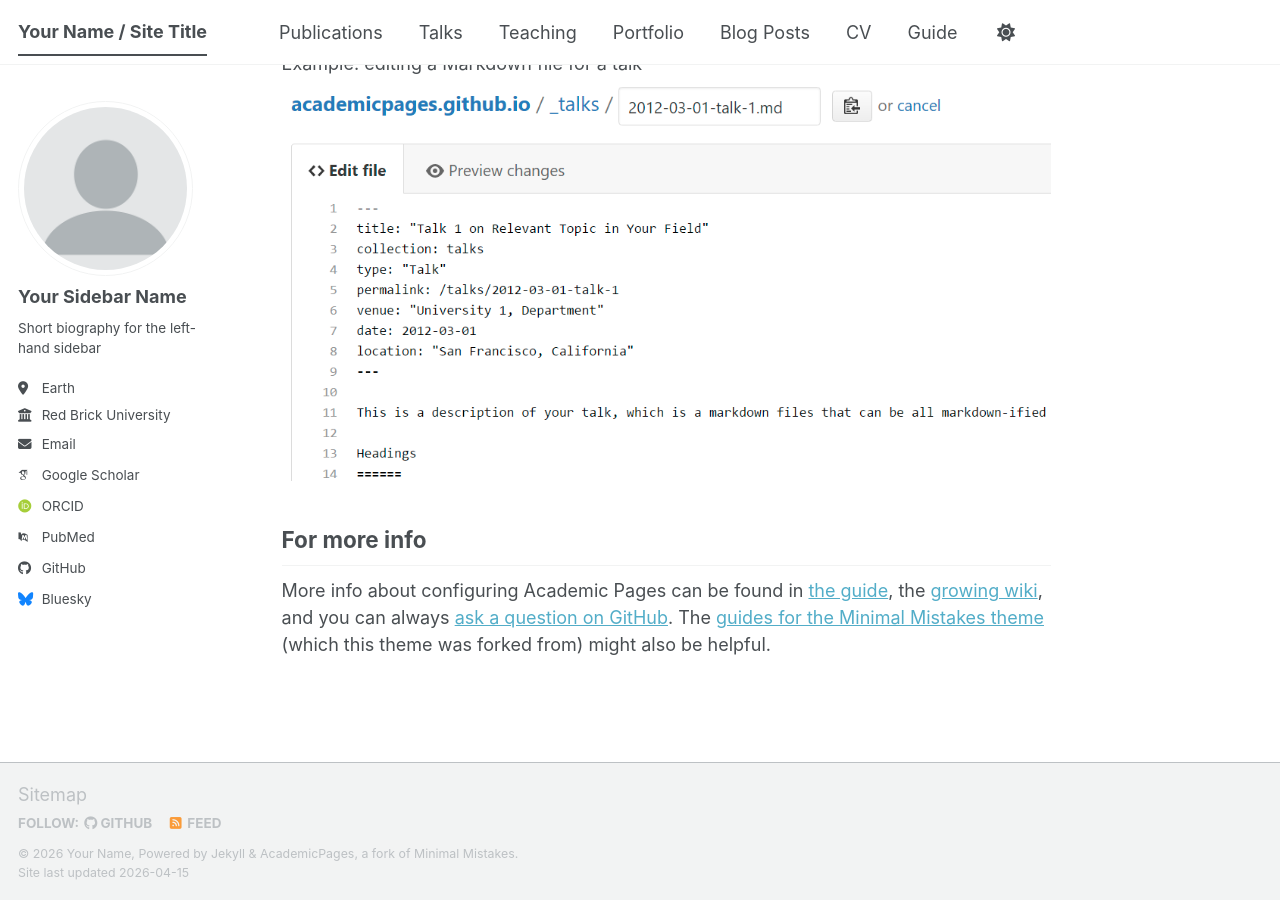
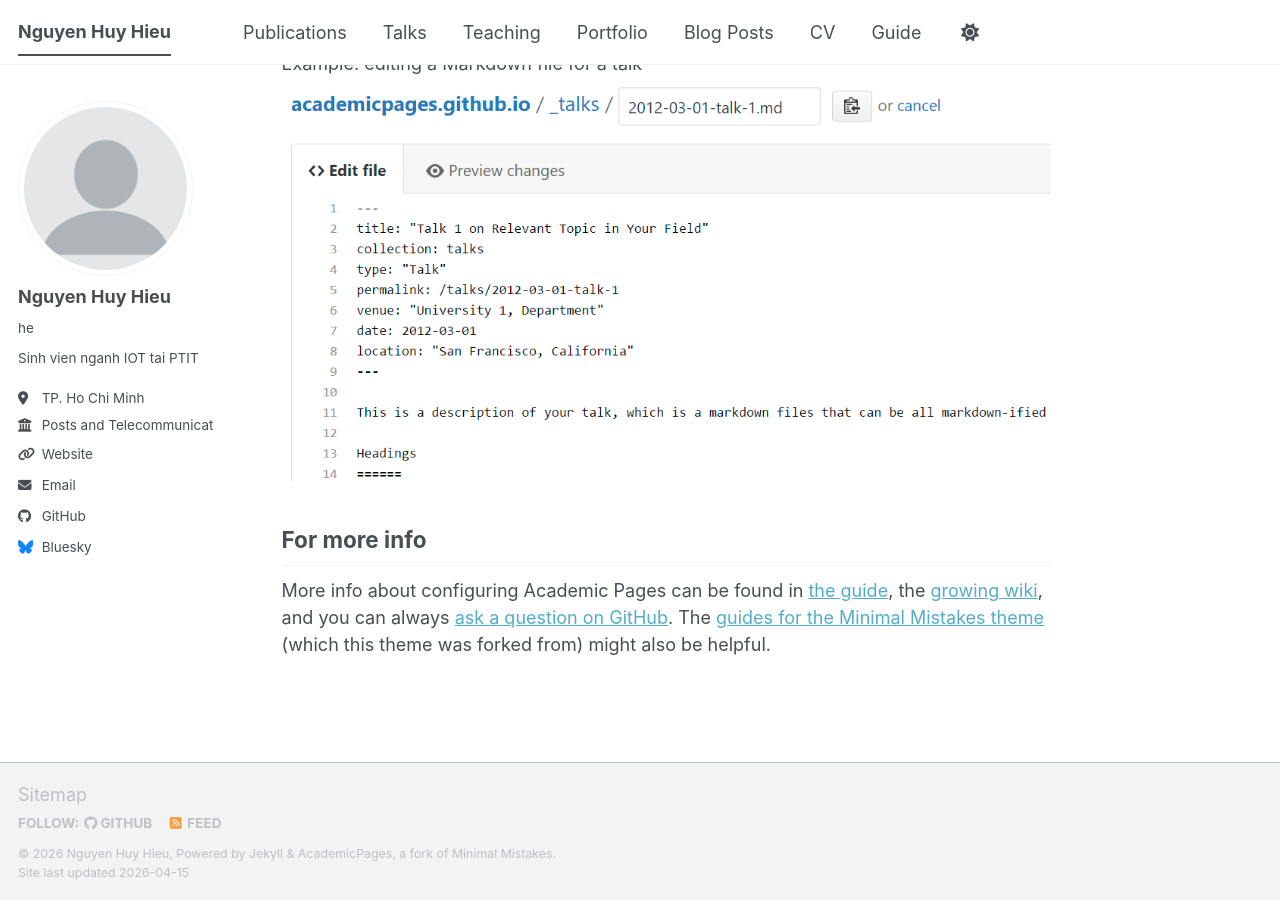
Before and after one commit to hamsterxt309/hamsterxt309.github.io, a Jekyll site: the page built from _pages/about.md, in a window 1280 px wide and 900 px high, scrolled down 2720 px. Built offline with Jekyll 4.4.1, drawn with Linux system fonts in a browser that asks for light colours; some web fonts are replaced; a script bundle is joined from its source files by our own code; library files that are not in the unit come from our copies.

Commit message:
update infomation in _config.yml

```diff
--- a/_config.yml
+++ b/_config.yml
@@ -9,14 +9,14 @@
 # Basic Site Settings
 locale                   : "en-US"
 site_theme               : "default" # The available themes options are "default", "air", "sunrise", "mint", "dirt" and "contrast"
-title                    : "Your Name / Site Title"
+title                    : "Nguyen Huy Hieu"
 title_separator          : "-"
-name                     : &name "Your Name"
-description              : &description "Your Name's academic portfolio"   # Update this with a general description of your site, this is the default if not overridden by a page
-url                      : https://academicpages.github.io # The base hostname & protocol for your site e.g. "https://[your GitHub username].github.io",
+name                     : &name "Nguyen Huy Hieu"
+description              : &description "Sinh vien nganh IOT - PTIT"   # Update this with a general description of your site, this is the default if not overridden by a page
+url                      : "https://hamsterxt309.github.io/" # The base hostname & protocol for your site e.g. "https://[your GitHub username].github.io",
                                                            # or if you already have some other page hosted on Github then use "https://[your GitHub username].github.io/[Your Repo Name]"
 baseurl                  : "" # the subpath of your site, e.g. "/blog"
-repository               : "academicpages/academicpages.github.io"
+repository               : "hamsterxt309/hamsterxt309.github.io"
 
 # Site Author - The following control what appear as part of the author content on the side bar.
 #               If a field is blank the icon and link will not appear, otherwise it will be shown.
@@ -24,24 +24,24 @@
 author:
   # Biographic information
   avatar           : "profile.png"
-  name             : "Your Sidebar Name"
-  pronouns         : # example: "she/her"
-  bio              : "Short biography for the left-hand sidebar"
-  location         : "Earth"
-  employer         : "Red Brick University"
-  uri              : # URL
-  email            : "none@example.org"
+  name             : "Nguyen Huy Hieu"
+  pronouns         : "he"
+  bio              : "Sinh vien nganh IOT tai PTIT"
+  location         : "TP. Ho Chi Minh"
+  employer         : "Posts and Telecommunications Institute of Technology (PTIT)"
+  uri              : "https://hamsterxt309.github.io/"
+  email            : "hieunguyenxt309@gmail.com"
 
   # Academic websites
   academia         : # URL
   arxiv            : # URL - Update with the correct link to your profile
-  googlescholar    : "https://scholar.google.com/citations?user=PS_CX0AAAAAJ"
+  googlescholar    : # URL
   inspire-hep      : # URL
   impactstory      : # URL
-  orcid            : "https://orcid.org/yourorcidurl"
+  orcid            : # URL
   semantic         : # URL
   ssrn             : # URL
-  pubmed           : "https://www.ncbi.nlm.nih.gov/pubmed/?term=john+snow"
+  pubmed           : # URL
   researchgate     : # URL
   scopus           : # URL
   zotero           : # URL
@@ -51,7 +51,7 @@
   bitbucket        : # Username - Update with your username on the site
   codepen          : # Username
   dribbble         : # Username
-  github           : "academicpages"
+  github           : "hamsterxt309"
   kaggle           : # Username
   stackoverflow    : # User number or user number and name (i.e., use "1" or "1/jeff-atwood")
 
```
